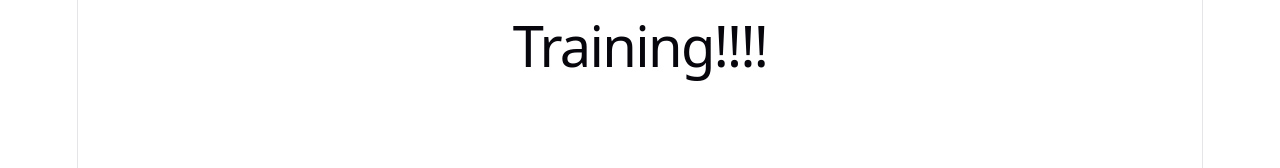
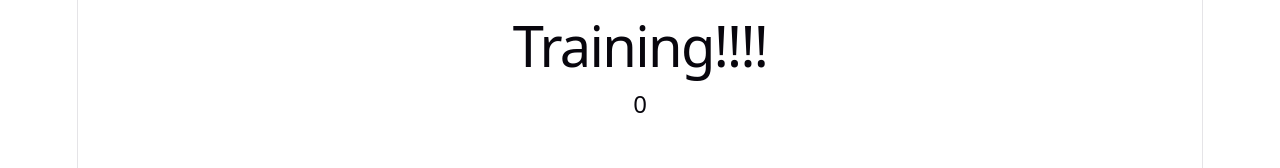
Before and after one commit to i994114/ReactionTimer, a React (Vite) app: page /training/1 in a window 1280 px wide. Shown: the top 168 px of the page. Built offline with nearby package versions, Linux system fonts and the light colour scheme.

Commit message:
開始のダウンタイマーを実装

```diff
--- a/src/components/Training.tsx
+++ b/src/components/Training.tsx
@@ -1,6 +1,25 @@
+import { useState, useEffect, use } from "react";
+import { useParams } from "react-router-dom";
+
 function Training() {
+  const {id} = useParams();
+  const [countDown, setCountDown] = useState(3);
+
+  /* 開始ダウンタイマー */
+  useEffect(() => {
+    const timerId = setInterval(() => {
+      setCountDown((current) => current > 0? current - 1 : current);
+    }, 1000);
+
+    return () => clearInterval(timerId);
+  },[]);
+
+
   return (
-    <h1>Training!!!!</h1>
+    <div>
+      <h1>Training!!!!</h1>
+      <h2>{countDown}</h2>
+    </div>
   );
 }
 
```
